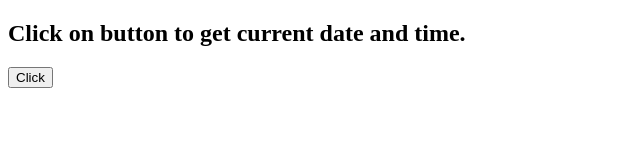
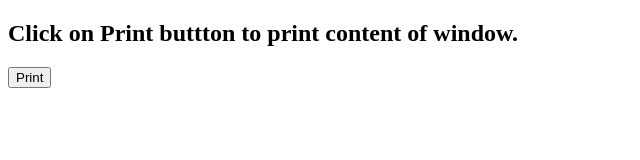
Before and after one commit to rawatriteshkr/react-demo, a React app in the folder ReactDemo/: page / in a window 1280 px wide. Shown: the whole page, without its empty margins (0-640 px from the left). Built offline with nearby package versions, Linux system fonts and the light colour scheme.

Commit message:
print current window content.

```diff
--- a/ReactDemo/public/index.html
+++ b/ReactDemo/public/index.html
@@ -6,7 +6,7 @@
     <meta name="theme-color" content="#000000">
     <link rel="manifest" href="%PUBLIC_URL%/manifest.json">
     <link rel="shortcut icon" href="%PUBLIC_URL%/favicon.ico">
-    <title>Voter Id Portal</title>
+    <title>React Demo Project</title>
   </head>
   <body>
     <noscript>
--- /dev/null
+++ b/ReactDemo/src/current_window_print.js
@@ -0,0 +1,18 @@
+// Write a JavaScript program to print the contents of the current window.
+import React from 'react';
+
+
+class Print extends React.Component{
+
+	printOut = () => {window.print()};
+	render(){
+		return(
+			<div>
+				<h2>Click on <span>Print</span> buttton to print content of window.</h2>
+				<button type='button' onClick={this.printOut}>Print</button>
+			</div>
+		);
+	}
+}
+
+export default Print;
--- a/ReactDemo/src/index.js
+++ b/ReactDemo/src/index.js
@@ -3,7 +3,8 @@ import ReactDOM from 'react-dom';
 //import Admin from './admin';
 //import Registration from './registration';
 //import TriangleArea from './area_triangle';
-import CurrentDateTime from './current_day_time';
+//import CurrentDateTime from './current_day_time';
+import Print from './current_window_print';
 
 //const countryName = "India";
 
@@ -19,9 +20,12 @@ class App extends React.Component{
 			</div>*/
 			/*<div>
 				<TriangleArea/>
+			</div>
+			<div>
+				<CurrentDateTime/>
 			</div>*/
 			<div>
-				<CurrentDateTime/>
+				<Print/>
 			</div>
 		)
 	}
```
